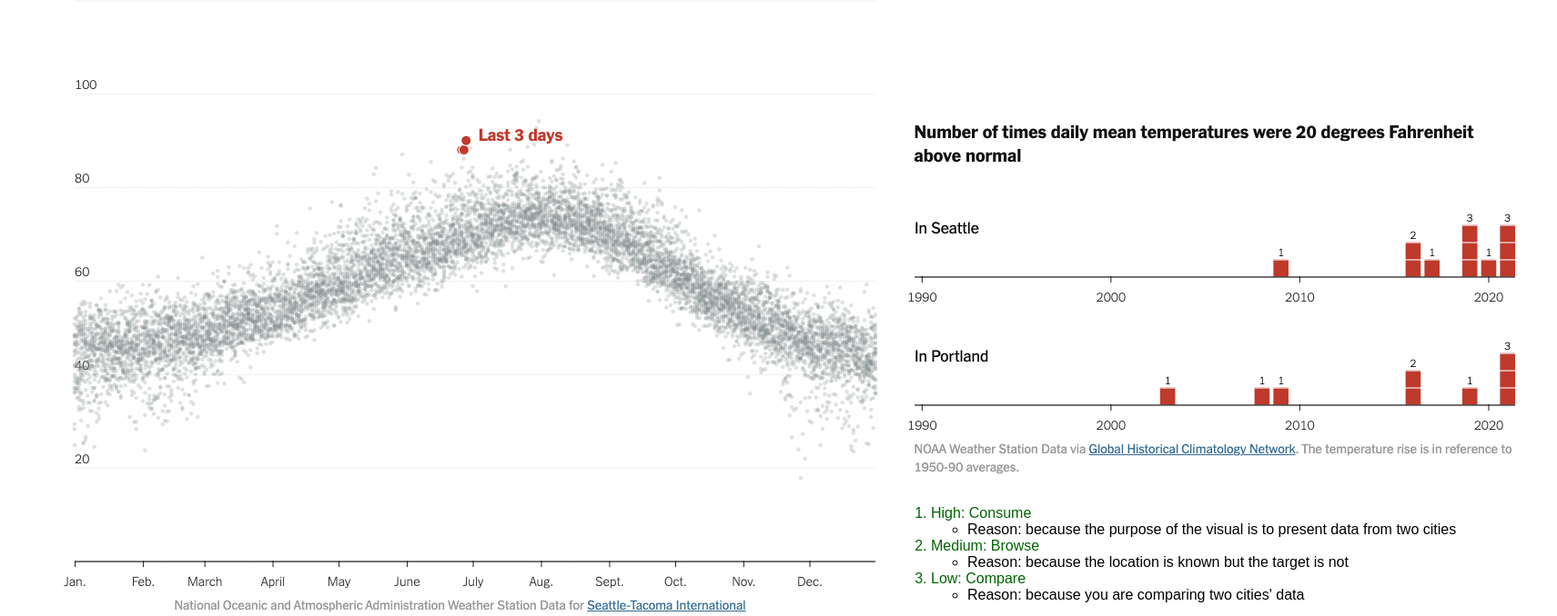
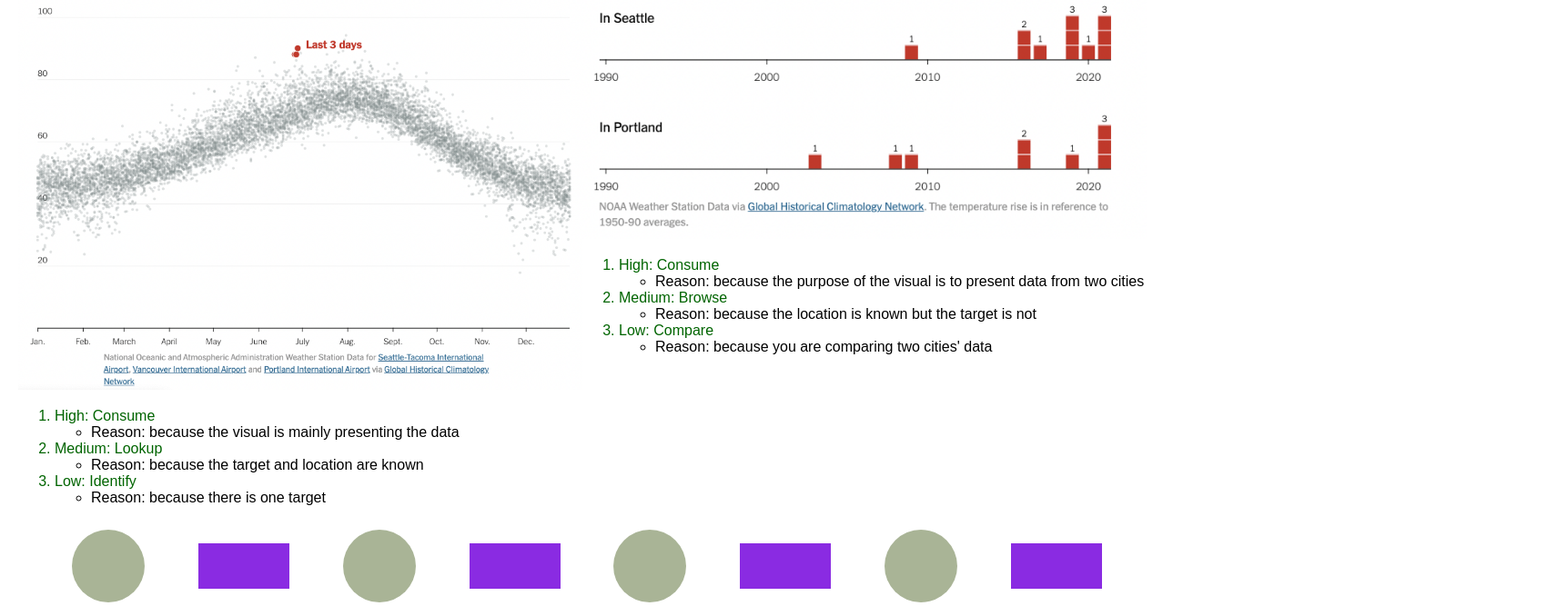
Before and after one commit to DS4200-S23-Class/hw-02-adithi-and-xander, a plain HTML site: page index.html in a window 1280 px wide. Shown: the part 1028-1706 px from the top of the page at 91% size, 1711 px wide, since content can reach past the window. Drawn offline with Linux system fonts and the light colour scheme.

Commit message:
fixed the flex

```diff
--- a/index.html
+++ b/index.html
@@ -106,7 +106,6 @@
                 <div class="col">
                     <!--add the first image from the img folder-->
                     <img src="img/vis1.png">
-                    <br>
                     <ol>
                         <li class="list-item">High: Consume</li>
                         <ul><li>Reason: because the visual is mainly presenting the data </li></ul>
@@ -119,7 +118,6 @@
                 <div class="col">
                     <!--add the second image from the img folder-->
                     <img src="img/vis2.png">
-                    <br>
                     <ol>
                         <li class="list-item">High: Consume</li>
                         <ul><li>Reason: because the purpose of the visual is to present data from two cities</li></ul>
@@ -132,7 +130,7 @@
             </div>
         </div>
         <!--add the shapes-->
-        <div id="decorartion">
+        <div id="decoration">
             <svg width="100" height="100">
                 <circle cx="50" cy="50" r="40">
             </svg>
--- a/style.css
+++ b/style.css
@@ -1,7 +1,7 @@
 /*specify the font */
 body {
     font-family: Arial;
-    margin: 50px;
+    margin: 20px;
 }
 
 h1, h3 {
@@ -26,13 +26,17 @@ th {
 
 .flex {
     display: flex;
-    align-items: center;
-    width: 100%;
+    justify-content: space-evenly;
 }
 
 .col {
-    flex: 50%;
+    width: 100%
   }
+
+img {
+    max-width: 100%;
+    max-height: 100%;
+}
 
 .list-item {
     text-align: left;
```
